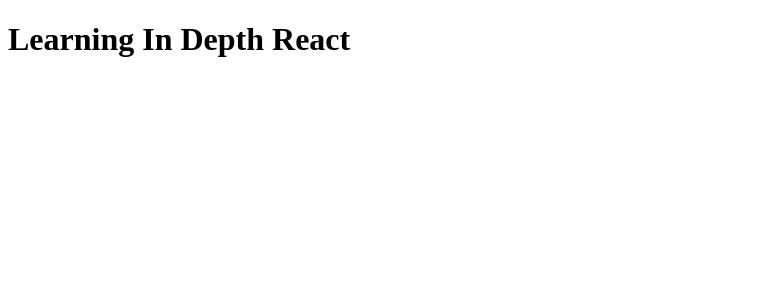
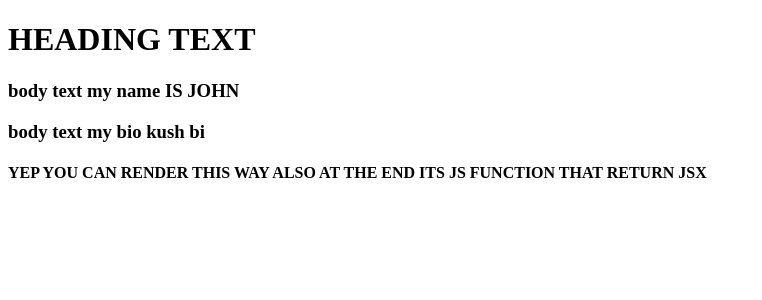
Before and after one commit to haresh12/React-Indepth, a React (Vite) app: page / in a window 1280 px wide. Shown: the top 300 px of the page, without its empty margins (0-762 px from the left). Built offline with nearby package versions, Linux system fonts and the light colour scheme.

Commit message:
Day 5 completed Laying The Foundation with practical

```diff
--- a/App.js
+++ b/App.js
@@ -2,6 +2,38 @@
 import React from "react";
 import ReactDOM  from "react-dom/client";
 
-let head = React.createElement('h1',{},"Learning In Depth React");
+// OLD WAY TO DO THINGS
+// Process => React.createElement => JS OBJECT => HTML (DOM)
+const heading = React.createElement('h1',{
+    id : "header",
+    key: "something",
+    custom : "any value or object or array"
+},"HEADING TEXT")
+
+// Process => JSX =>  React.createElement => JS OBJECT => HTML (DOM) (MAKE SURE REACT DOM render METHOD CONVERTS IT TO HTML)
+const newHeading =  <h1 id="header" key="something">HERE I COME INTO PICTURE</h1>
+
+const Body = () => (
+    <>
+     <h3>body text my name IS JOHN</h3>
+     <h3>body text my bio kush bi</h3>
+    </>
+)
+
+const renderFooter = () => (
+    <h4>YEP YOU CAN RENDER THIS WAY ALSO AT THE END ITS JS FUNCTION THAT RETURN JSX</h4>
+)
+// ALL POSSIBLE WAYS TO RENDER COMPONENT
+const MainComponent = () => {
+ return(
+    <div>
+        {heading}
+        {console.log('ANY JSX CODE IS FINE HERE JUST PUT INSIDE curly brackets')}
+        <Body/>
+       {renderFooter()}
+    </div>
+ )
+}
+
 let root = ReactDOM.createRoot(document.getElementById('root'));
-root.render(head);
+root.render(<MainComponent/>);
--- a/package.json
+++ b/package.json
@@ -2,8 +2,9 @@
   "name": "react-indepth",
   "version": "1.0.0",
   "description": "Learning React In Depth",
-
   "scripts": {
+    "start": "parcel index.html",
+    "build": "parcel build index.html",
     "test": "jest"
   },
   "repository": {
@@ -20,6 +21,8 @@
   },
   "homepage": "https://github.com/haresh12/React-Indepth#readme",
   "devDependencies": {
+    "@babel/core": "^7.21.4",
+    "babel-plugin-transform-remove-console": "^6.9.4",
     "parcel": "^2.8.3",
     "process": "^0.11.10"
   },
```
Also changed, not shown: .babelrc (added), Ch3-LayingTheFoundation.txt (added), 2 other files (tests, documents, lock files or other folders).
